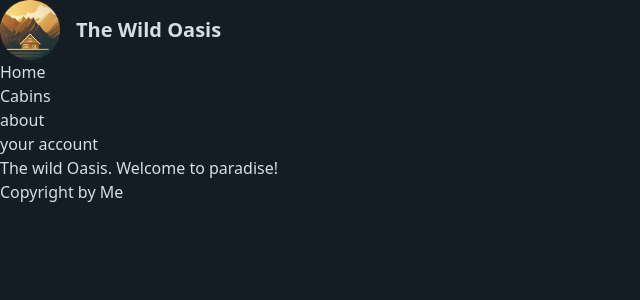
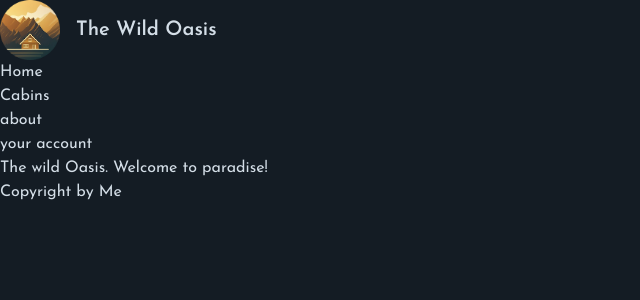
Before and after one commit to kevalmehta17/the-wild-oasis, a Next.js app: page / in a window 1280 px wide. Shown: the top 300 px of the page, without its empty margins (0-640 px from the left). Built offline with nearby package versions, Linux system fonts and the light colour scheme.

Commit message:
Provided Font style

```diff
--- a/app/layout.js
+++ b/app/layout.js
@@ -7,10 +7,18 @@ import Logo from "@/app/_components/Logo";
 import Navigation from "@/app/_components/Navigation";
 import "@/app/_styles/globals.css";
 
+import { Josefin_Sans } from "next/font/google";
+
+const josefin = Josefin_Sans({
+  subsets: ["latin"],
+  display: "swap",
+})
+console.log(josefin);
+
 export default function RootLayout({ children }) {
   return (
     <html lang="en">
-      <body className="text-primary-100 bg-primary-950 min-h-screen">
+      <body className={`${josefin.className} text-primary-100 bg-primary-950 min-h-screen`}>
         <header>
           <Logo />
           <Navigation />
```
